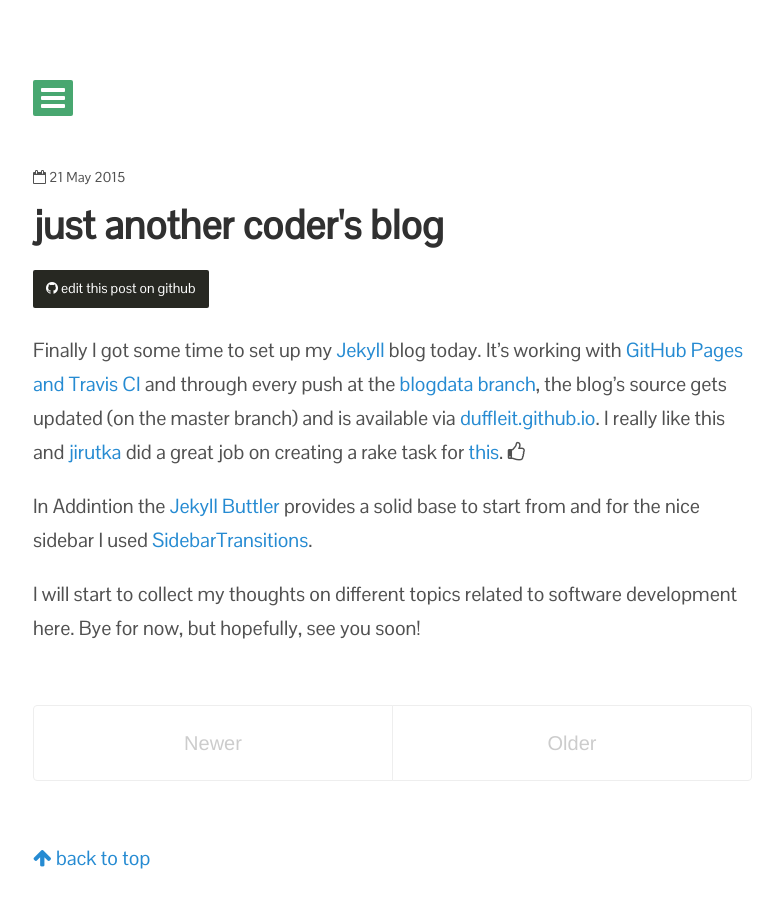
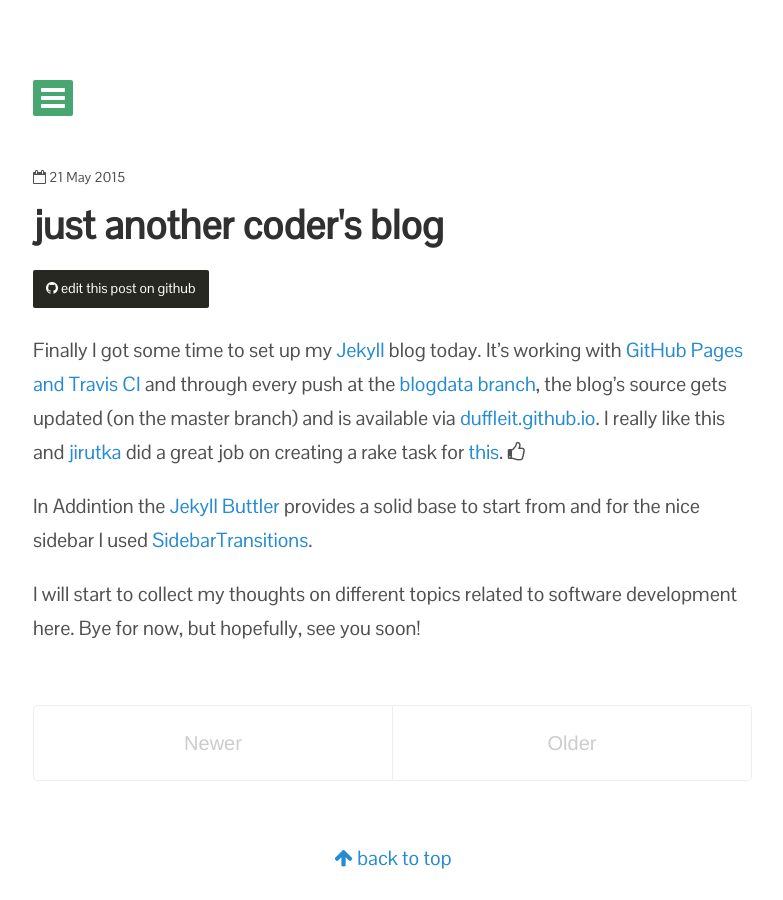
Before and after one commit to duffleit/duffleit.github.io-deprecated, a Jekyll site: the page built from index.html, in a window 1280 px wide. Shown: the whole page, without its empty margins (247-1030 px from the left). Built offline with Jekyll 4.4.1, drawn with Linux system fonts in a browser that asks for light colours; nearby versions of some CDN libraries; the list of posts is cut into pages by our own code.

Commit message:
small design changes

```diff
--- a/public/css/poole.css
+++ b/public/css/poole.css
@@ -389,6 +389,11 @@ a.pagination-item:hover {
     border-top-right-radius:    4px;
     border-bottom-right-radius: 4px;
   }
+
+  #backtotop{
+    display: block;
+    margin-bottom: 40px;
+  }
 }
 
 
@@ -473,7 +478,9 @@ a.btn{
 
 #backtotop{
   display: block;
-  margin-bottom: 40px;
+  margin-bottom: 10px;
+  margin-top: 40px;
+  text-align: center;
 }
 
 #backtotop:hover{
```
